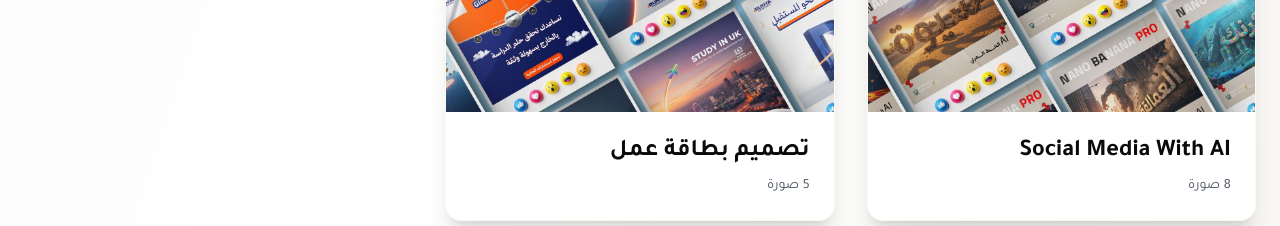
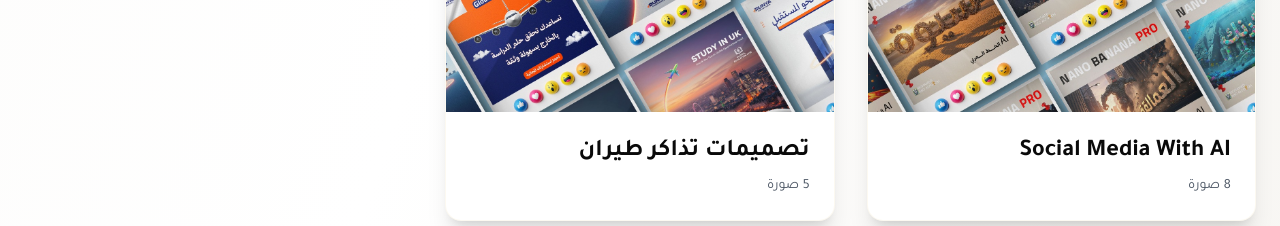
Before and after one commit to omarelswify2002/Gulf-portfolio, a React (Vite) app: page / in a window 1280 px wide. Shown: the part 2520-2746 px from the top of the page. Built offline with nearby package versions, Linux system fonts and the light colour scheme.

Commit message:
some edit in images and videos2

```diff
--- a/src/App.jsx
+++ b/src/App.jsx
@@ -119,7 +119,7 @@ function App() {
     },
     {
       id: 5,
-      name: 'تصميم بطاقة عمل',
+      name: 'تصميمات تذاكر طيران',
       category: 'هوية بصرية',
       description: 'بطاقة عمل احترافية تعكس الهوية البصرية للمؤسسة',
       images: [
```
